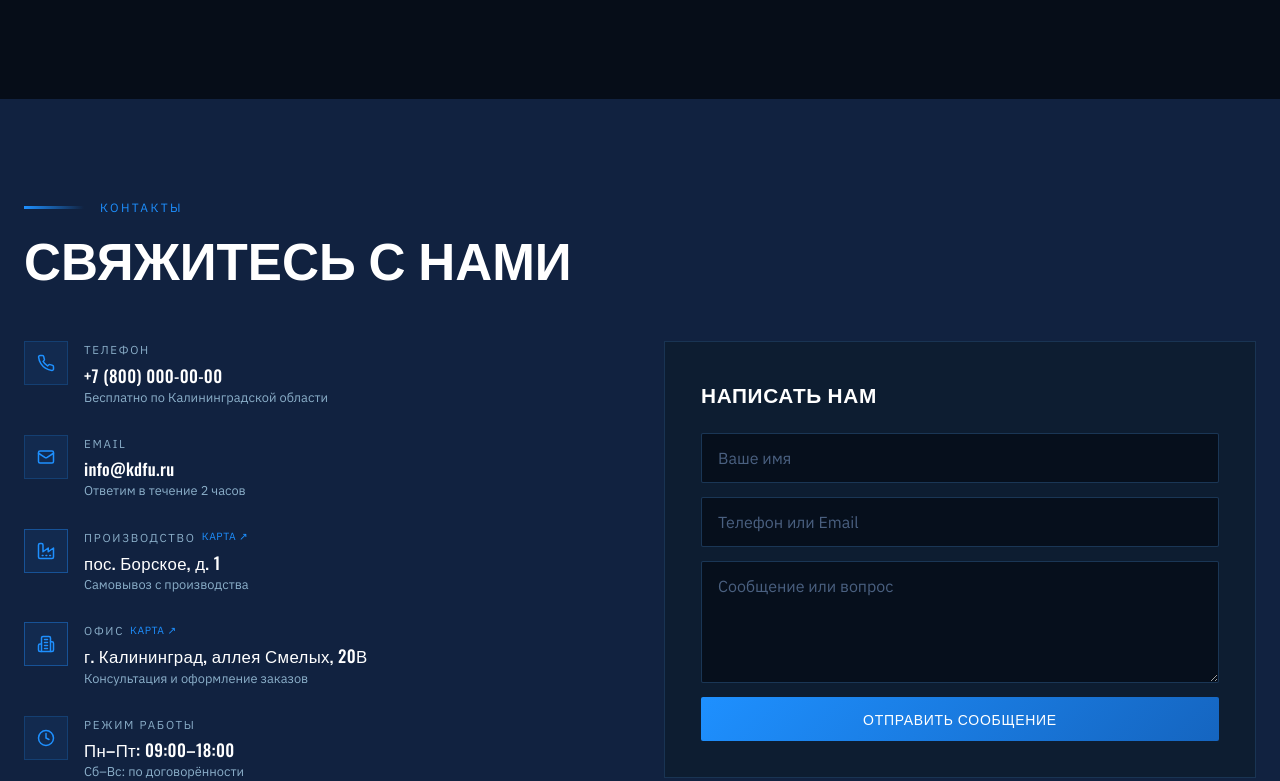
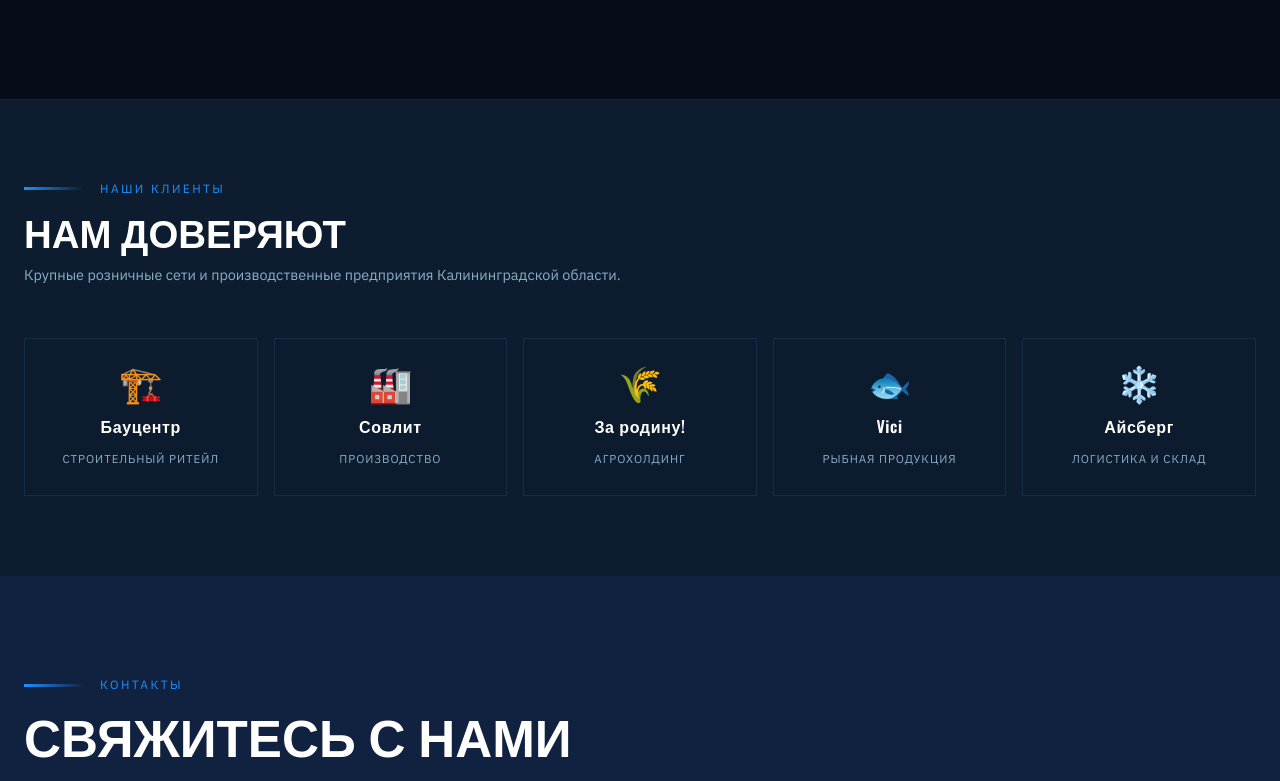
Before and after one commit to pr-poehali-dev/stretch-foam-website, a React (Vite) app: page / in a window 1280 px wide. Shown: the part 2706-3487 px from the top of the page. Built offline with nearby package versions, Linux system fonts and the light colour scheme.

Commit message:
feat: добавить контакты и клиентов

```diff
--- a/src/pages/Index.tsx
+++ b/src/pages/Index.tsx
@@ -820,8 +820,7 @@ const Index = () => {
                     lineHeight: 1.7,
                   }}
                 >
-                  «Работаем напрямую с производителем — без наценок посредников
-                  и с гарантией стабильного качества каждой партии.»
+                  «Работай напрямую с производителем — без наценок посредников и с гарантией стабильного качества каждой партии.»
                 </p>
               </div>
             </AnimatedSection>
@@ -1049,6 +1048,73 @@ const Index = () => {
         </div>
       </section>
 
+      {/* CLIENTS */}
+      <section style={{ background: "var(--bg-dark-2)", padding: "80px 0", borderTop: "1px solid rgba(74,144,217,0.08)" }}>
+        <div className="max-w-7xl mx-auto px-6">
+          <AnimatedSection>
+            <div className="flex items-center gap-4 mb-3">
+              <div className="section-divider" />
+              <span style={{ fontFamily: "IBM Plex Sans, sans-serif", fontSize: "0.75rem", letterSpacing: "0.2em", color: "var(--accent-blue)", textTransform: "uppercase" }}>
+                Наши клиенты
+              </span>
+            </div>
+            <h2 style={{ fontFamily: "Oswald, sans-serif", fontWeight: 600, fontSize: "clamp(1.8rem, 3vw, 2.6rem)", color: "#fff", marginBottom: 12, lineHeight: 1.1 }}>
+              НАМ ДОВЕРЯЮТ
+            </h2>
+            <p style={{ fontFamily: "IBM Plex Sans, sans-serif", fontSize: "0.9rem", color: "var(--text-muted)", marginBottom: 52 }}>
+              Крупные розничные сети и производственные предприятия Калининградской области.
+            </p>
+          </AnimatedSection>
+
+          <div className="grid grid-cols-2 md:grid-cols-3 lg:grid-cols-5 gap-4">
+            {[
+              { name: "Бауцентр", icon: "🏗️", desc: "Строительный ритейл" },
+              { name: "Совлит", icon: "🏭", desc: "Производство" },
+              { name: "За родину!", icon: "🌾", desc: "Агрохолдинг" },
+              { name: "Vici", icon: "🐟", desc: "Рыбная продукция" },
+              { name: "Айсберг", icon: "❄️", desc: "Логистика и склад" },
+            ].map((client) => (
+              <AnimatedSection key={client.name}>
+                <div
+                  style={{
+                    background: "rgba(13,28,46,0.7)",
+                    border: "1px solid rgba(74,144,217,0.15)",
+                    padding: "28px 20px",
+                    textAlign: "center",
+                    transition: "all 0.3s",
+                    cursor: "default",
+                    height: "100%",
+                    display: "flex",
+                    flexDirection: "column",
+                    alignItems: "center",
+                    justifyContent: "center",
+                    gap: 12,
+                  }}
+                  onMouseEnter={(e) => {
+                    e.currentTarget.style.borderColor = "rgba(30,144,255,0.4)";
+                    e.currentTarget.style.background = "rgba(30,144,255,0.05)";
+                    e.currentTarget.style.transform = "translateY(-3px)";
+                  }}
+                  onMouseLeave={(e) => {
+                    e.currentTarget.style.borderColor = "rgba(74,144,217,0.15)";
+                    e.currentTarget.style.background = "rgba(13,28,46,0.7)";
+                    e.currentTarget.style.transform = "none";
+                  }}
+                >
+                  <div style={{ fontSize: "2.2rem", lineHeight: 1 }}>{client.icon}</div>
+                  <div style={{ fontFamily: "Oswald, sans-serif", fontWeight: 600, fontSize: "1rem", color: "#fff", letterSpacing: "0.04em" }}>
+                    {client.name}
+                  </div>
+                  <div style={{ fontFamily: "IBM Plex Sans, sans-serif", fontSize: "0.72rem", color: "var(--text-muted)", letterSpacing: "0.08em", textTransform: "uppercase" }}>
+                    {client.desc}
+                  </div>
+                </div>
+              </AnimatedSection>
+            ))}
+          </div>
+        </div>
+      </section>
+
       {/* CONTACTS */}
       <section id="contacts" style={{ background: "var(--bg-dark-3)", padding: "100px 0" }}>
         <div className="max-w-7xl mx-auto px-6">
@@ -1085,9 +1151,9 @@ const Index = () => {
             <AnimatedSection>
               <div style={{ display: "flex", flexDirection: "column", gap: 28 }}>
                 {[
-                  { icon: "Phone", label: "Телефон", value: "+7 (800) 000-00-00", sub: "Бесплатно по Калининградской области" },
+                  { icon: "Phone", label: "Телефон", value: "+7 (4012) 52-66-00", sub: "Бесплатно по Калининградской области" },
                   { icon: "Mail", label: "Email", value: "info@kdfu.ru", sub: "Ответим в течение 2 часов" },
-                  { icon: "Factory", label: "Производство", value: "пос. Борское, д. 1", sub: "Самовывоз с производства", mapSrc: "https://yandex.ru/map-widget/v1/?ll=20.5181%2C54.6559&z=14&pt=20.5181%2C54.6559%2Cpm2rdm" },
+                  { icon: "Factory", label: "Производство", value: "Гвардейский район, пос. Борское, 1А", sub: "Самовывоз с производства", mapSrc: "https://yandex.ru/map-widget/v1/?ll=21.0833%2C54.6167&z=13&pt=21.0833%2C54.6167%2Cpm2rdm&text=%D0%93%D0%B2%D0%B0%D1%80%D0%B4%D0%B5%D0%B9%D1%81%D0%BA%D0%B8%D0%B9+%D1%80%D0%B0%D0%B9%D0%BE%D0%BD%2C+%D0%91%D0%BE%D1%80%D1%81%D0%BA%D0%BE%D0%B5" },
                   { icon: "Building2", label: "Офис", value: "г. Калининград, аллея Смелых, 20В", sub: "Консультация и оформление заказов", mapSrc: "https://yandex.ru/map-widget/v1/?ll=20.5114%2C54.7243&z=15&pt=20.5114%2C54.7243%2Cpm2rdm&text=%D0%9A%D0%B0%D0%BB%D0%B8%D0%BD%D0%B8%D0%BD%D0%B3%D1%80%D0%B0%D0%B4%2C+%D0%B0%D0%BB%D0%BB%D0%B5%D1%8F+%D0%A1%D0%BC%D0%B5%D0%BB%D1%8B%D1%85%2C+20%D0%92" },
                   { icon: "Clock", label: "Режим работы", value: "Пн–Пт: 09:00–18:00", sub: "Сб–Вс: по договорённости" },
                 ].map((c) => {
```
